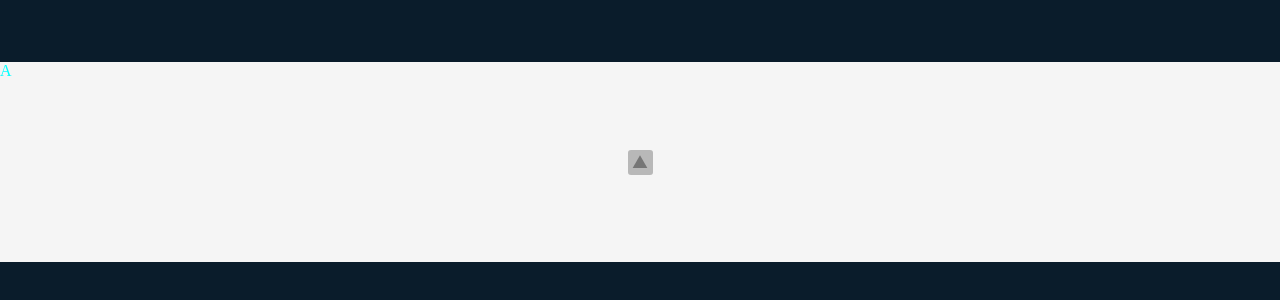
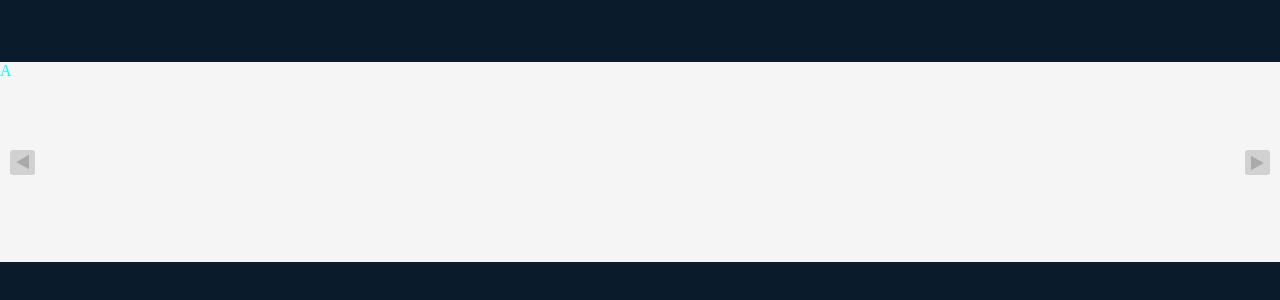
Before and after one commit to DogGotSwag/moduleImageCarousel, a website built with webpack: page src/template.html in a window 1280 px wide. Shown: the part 238-538 px from the top of the page. Built offline with nearby package versions, Linux system fonts and the light colour scheme.

Commit message:
position the arrows one on each side

```diff
--- a/src/carouselModule.css
+++ b/src/carouselModule.css
@@ -49,3 +49,12 @@
   height: var(--demImg);
   background-color: gray;
 }
+
+.mainContainer .arrowLeft {
+    left: 10px;
+    transform: rotate(-90deg);
+}
+.mainContainer .arrowRight {
+    right: 10px;
+    transform: rotate(90deg);
+}
--- a/src/moduleCarousel.js
+++ b/src/moduleCarousel.js
@@ -8,6 +8,7 @@ export default (containerClass) => {
 
   const leftArrowDiv = document.createElement('div');
   leftArrowDiv.classList.add('arrowDiv');
+  leftArrowDiv.classList.add('arrowLeft');
   const leftArrowImg = document.createElement('img')
   leftArrowImg.src = triangle;
   leftArrowDiv.appendChild( leftArrowImg);
@@ -15,6 +16,7 @@ export default (containerClass) => {
 
   const rightArrowDiv = document.createElement('div');
   rightArrowDiv.classList.add('arrowDiv');
+  rightArrowDiv.classList.add('arrowRight');
   const rightArrowImg = document.createElement('img')
   rightArrowImg.src = triangle;
   rightArrowDiv.appendChild( rightArrowImg);
```
